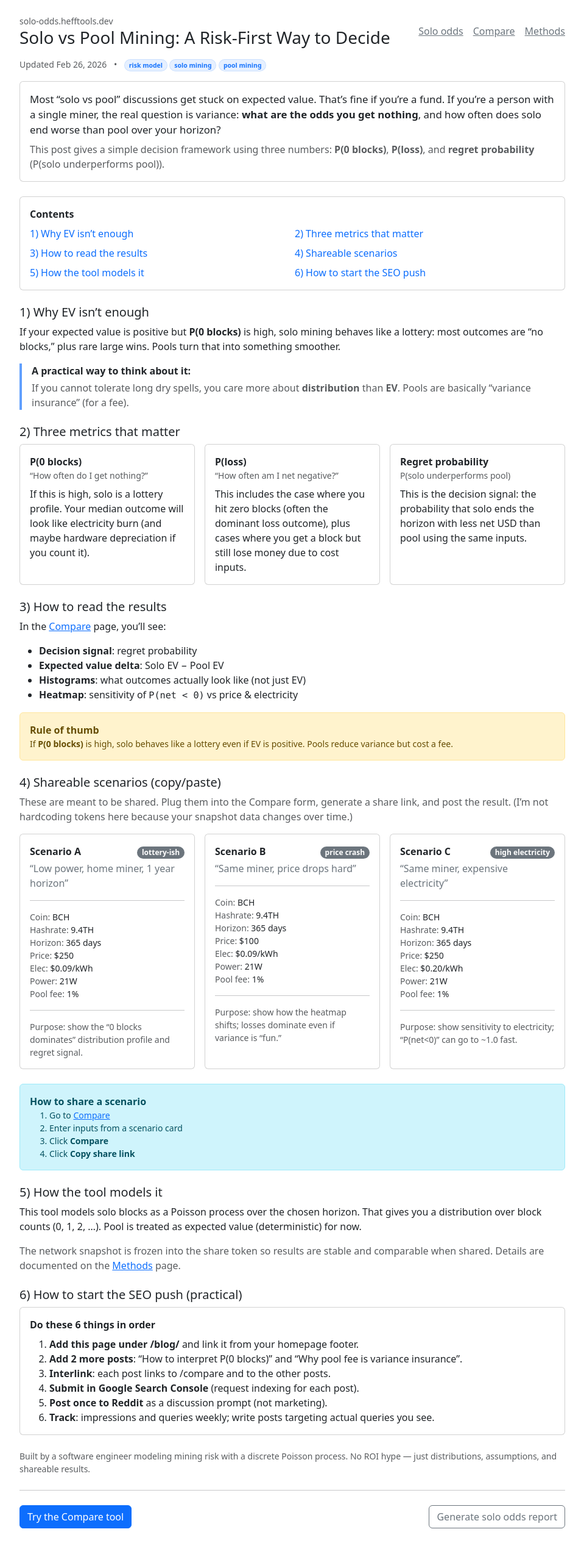
After one commit to heffman/solo-odds, a FastAPI app: template web/templates/solo-vs-pool-risk-first.html in a window 1280 px wide. The commit adds this page. Shown: the whole page at 61% size, without its empty margins (160-1119 px from the left). Run offline with FastAPI, Linux system fonts and the light colour scheme; the template is opened without the code that fills it, so the values that code supplies are empty.

Commit message:
added blog post

```diff
--- a/web/app.py
+++ b/web/app.py
@@ -687,6 +687,11 @@ def methods(request: Request) -> HTMLResponse:
     return templates.TemplateResponse('methods.html', {'request': request})
 
 
+@app.get('/blog/solo-vs-pool-risk-first', response_class=HTMLResponse)
+def methods(request: Request) -> HTMLResponse:
+    return templates.TemplateResponse('solo-vs-pool-risk-first.html', {'request': request})
+
+
 @app.get('/compare', response_class=HTMLResponse)
 def compare_page(request: Request) -> HTMLResponse:
     return templates.TemplateResponse(
--- a/web/templates/compare_form.html
+++ b/web/templates/compare_form.html
@@ -53,8 +53,13 @@
       <div class="d-flex gap-3">
         <a href="/" class="link-secondary">Home</a>
         <a href="/methods" class="link-secondary">Methods</a>
+        <a href="/blog/solo-vs-pool-risk-first/" class="link-secondary">Blog</a>
       </div>
     </div>
+
+    <p class="text-body-secondary">
+      New here? Read <a class="link-secondary" href="/blog/solo-vs-pool-risk-first/">why expected value isn’t enough for solo mining</a>.
+    </p>
 
     <div class="card p-3 mb-4">
       <form id="compare-form">
--- a/web/templates/compare_report.html
+++ b/web/templates/compare_report.html
@@ -17,8 +17,13 @@
         <a href="/" class="link-secondary">Home</a>
         <a href="/methods" class="link-secondary">Methods</a>
         <a href="/compare" class="link-secondary">New compare</a>
+        <a href="/blog/solo-vs-pool-risk-first/" class="link-secondary">Blog</a>
       </div>
     </div>
+
+    <p class="text-body-secondary">
+      New here? Read <a class="link-secondary" href="/blog/solo-vs-pool-risk-first/">why expected value isn’t enough for solo mining</a>.
+    </p>
 
     <div class="card p-3 mb-4">
       <div class="row g-3">
--- a/web/templates/report.html
+++ b/web/templates/report.html
@@ -16,8 +16,13 @@
       <div class="d-flex gap-3">
         <a href="/" class="link-secondary">New report</a>
         <a href="/methods" class="link-secondary">Methods</a>
+        <a href="/blog/solo-vs-pool-risk-first/" class="link-secondary">Blog</a>
       </div>
     </div>
+
+    <p class="text-body-secondary">
+      New here? Read <a class="link-secondary" href="/blog/solo-vs-pool-risk-first/">why expected value isn’t enough for solo mining</a>.
+    </p>
 
      <!-- Headline -->
     <div class="card border-primary mb-3">
--- /dev/null
+++ b/web/templates/solo-vs-pool-risk-first.html
@@ -0,0 +1,276 @@
+<!doctype html>
+<html lang="en">
+<head>
+  <meta charset="utf-8">
+  <title>Solo vs Pool Mining: A Risk-First Way to Decide (with shareable scenarios)</title>
+  <meta name="viewport" content="width=device-width, initial-scale=1">
+
+  <meta name="description" content="A risk-first way to choose solo vs pool mining using probability: P(0 blocks), P(loss), and P(solo underperforms pool). Includes shareable example scenarios." />
+  <meta name="robots" content="index,follow">
+
+  <meta property="og:title" content="Solo vs Pool Mining: A Risk-First Way to Decide" />
+  <meta property="og:description" content="Use P(0 blocks), P(loss), and regret probability to compare solo vs pool mining. Includes shareable scenarios." />
+  <meta property="og:type" content="article" />
+
+  <link rel="canonical" href="https://solo-odds.hefftools.dev/blog/solo-vs-pool-risk-first/" />
+
+  <link href="https://cdn.jsdelivr.net/npm/bootstrap@5.3.3/dist/css/bootstrap.min.css" rel="stylesheet">
+  <link rel="stylesheet" href="/static/site.css?v=2.1">
+
+  <style>
+    .post-wrap { max-width: 920px; margin: 0 auto; }
+    .lede { font-size: 1.05rem; }
+    .callout { border-left: 4px solid rgba(13,110,253,0.65); padding-left: 1rem; }
+    .kbd { font-family: ui-monospace, SFMono-Regular, Menlo, Monaco, Consolas, "Liberation Mono", "Courier New", monospace; font-size: .95em; }
+    .scenario-card .small-muted { color: #6c757d; }
+    .toc a { text-decoration: none; }
+    .toc a:hover { text-decoration: underline; }
+    .badge-soft { background: rgba(13,110,253,0.10); color: rgba(13,110,253,0.95); border: 1px solid rgba(13,110,253,0.12); }
+    code { color: inherit; }
+  </style>
+</head>
+
+<body class="bg-body">
+  <div class="container container-narrow py-4 post-wrap">
+
+    <div class="d-flex justify-content-between align-items-center mb-3">
+      <div>
+        <div class="text-body-secondary small">solo-odds.hefftools.dev</div>
+        <h1 class="h3 mb-0">Solo vs Pool Mining: A Risk-First Way to Decide</h1>
+      </div>
+      <div class="d-flex gap-3">
+        <a href="/" class="link-secondary">Solo odds</a>
+        <a href="/compare" class="link-secondary">Compare</a>
+        <a href="/methods" class="link-secondary">Methods</a>
+      </div>
+    </div>
+
+    <div class="text-body-secondary small mb-3">
+      Updated <time datetime="2026-02-26">Feb 26, 2026</time>
+      <span class="mx-2">•</span>
+      <span class="badge rounded-pill badge-soft">risk model</span>
+      <span class="badge rounded-pill badge-soft">solo mining</span>
+      <span class="badge rounded-pill badge-soft">pool mining</span>
+    </div>
+
+    <div class="card p-3 mb-4">
+      <p class="lede mb-2">
+        Most “solo vs pool” discussions get stuck on expected value. That’s fine if you’re a fund.
+        If you’re a person with a single miner, the real question is variance:
+        <strong>what are the odds you get nothing</strong>, and how often does solo end worse than pool over your horizon?
+      </p>
+      <p class="mb-0 text-body-secondary">
+        This post gives a simple decision framework using three numbers:
+        <strong>P(0 blocks)</strong>, <strong>P(loss)</strong>, and <strong>regret probability</strong>
+        (P(solo underperforms pool)).
+      </p>
+    </div>
+
+    <div class="card p-3 mb-4 toc">
+      <div class="fw-semibold mb-2">Contents</div>
+      <div class="row g-2">
+        <div class="col-12 col-md-6"><a href="#why-ev-isnt-enough">1) Why EV isn’t enough</a></div>
+        <div class="col-12 col-md-6"><a href="#three-metrics">2) Three metrics that matter</a></div>
+        <div class="col-12 col-md-6"><a href="#how-to-read">3) How to read the results</a></div>
+        <div class="col-12 col-md-6"><a href="#shareable-scenarios">4) Shareable scenarios</a></div>
+        <div class="col-12 col-md-6"><a href="#how-this-tool-models">5) How the tool models it</a></div>
+        <div class="col-12 col-md-6"><a href="#seo-push">6) How to start the SEO push</a></div>
+      </div>
+    </div>
+
+    <h2 class="h5 mt-4" id="why-ev-isnt-enough">1) Why EV isn’t enough</h2>
+    <p>
+      If your expected value is positive but <strong>P(0 blocks)</strong> is high, solo mining behaves like a lottery:
+      most outcomes are “no blocks,” plus rare large wins. Pools turn that into something smoother.
+    </p>
+
+    <div class="callout my-3">
+      <p class="mb-1 fw-semibold">A practical way to think about it:</p>
+      <p class="mb-0 text-body-secondary">
+        If you cannot tolerate long dry spells, you care more about <strong>distribution</strong> than <strong>EV</strong>.
+        Pools are basically “variance insurance” (for a fee).
+      </p>
+    </div>
+
+    <h2 class="h5 mt-4" id="three-metrics">2) Three metrics that matter</h2>
+    <div class="row g-3">
+      <div class="col-12 col-md-4">
+        <div class="card p-3 h-100">
+          <div class="fw-semibold">P(0 blocks)</div>
+          <div class="text-body-secondary small mb-2">“How often do I get nothing?”</div>
+          <p class="mb-0">
+            If this is high, solo is a lottery profile. Your median outcome will look like
+            electricity burn (and maybe hardware depreciation if you count it).
+          </p>
+        </div>
+      </div>
+      <div class="col-12 col-md-4">
+        <div class="card p-3 h-100">
+          <div class="fw-semibold">P(loss)</div>
+          <div class="text-body-secondary small mb-2">“How often am I net negative?”</div>
+          <p class="mb-0">
+            This includes the case where you hit zero blocks (often the dominant loss outcome),
+            plus cases where you get a block but still lose money due to cost inputs.
+          </p>
+        </div>
+      </div>
+      <div class="col-12 col-md-4">
+        <div class="card p-3 h-100">
+          <div class="fw-semibold">Regret probability</div>
+          <div class="text-body-secondary small mb-2">P(solo underperforms pool)</div>
+          <p class="mb-0">
+            This is the decision signal: the probability that solo ends the horizon with less net USD than pool
+            using the same inputs.
+          </p>
+        </div>
+      </div>
+    </div>
+
+    <h2 class="h5 mt-4" id="how-to-read">3) How to read the results</h2>
+    <p>
+      In the <a href="/compare">Compare</a> page, you’ll see:
+    </p>
+    <ul>
+      <li><strong>Decision signal</strong>: regret probability</li>
+      <li><strong>Expected value delta</strong>: Solo EV − Pool EV</li>
+      <li><strong>Histograms</strong>: what outcomes actually look like (not just EV)</li>
+      <li><strong>Heatmap</strong>: sensitivity of <span class="kbd">P(net &lt; 0)</span> vs price &amp; electricity</li>
+    </ul>
+
+    <div class="alert alert-warning">
+      <div class="fw-semibold">Rule of thumb</div>
+      <div class="small">
+        If <strong>P(0 blocks)</strong> is high, solo behaves like a lottery even if EV is positive.
+        Pools reduce variance but cost a fee.
+      </div>
+    </div>
+
+    <h2 class="h5 mt-4" id="shareable-scenarios">4) Shareable scenarios (copy/paste)</h2>
+    <p class="text-body-secondary">
+      These are meant to be shared. Plug them into the Compare form, generate a share link, and post the result.
+      (I’m not hardcoding tokens here because your snapshot data changes over time.)
+    </p>
+
+    <div class="row g-3 scenario-card">
+      <div class="col-12 col-md-4">
+        <div class="card p-3 h-100">
+          <div class="d-flex justify-content-between align-items-baseline">
+            <div class="fw-semibold">Scenario A</div>
+            <span class="badge rounded-pill text-bg-secondary">lottery-ish</span>
+          </div>
+          <div class="small-muted mt-1">“Low power, home miner, 1 year horizon”</div>
+          <hr>
+          <div class="small">
+            <div><span class="text-body-secondary">Coin:</span> BCH</div>
+            <div><span class="text-body-secondary">Hashrate:</span> 9.4TH</div>
+            <div><span class="text-body-secondary">Horizon:</span> 365 days</div>
+            <div><span class="text-body-secondary">Price:</span> $250</div>
+            <div><span class="text-body-secondary">Elec:</span> $0.09/kWh</div>
+            <div><span class="text-body-secondary">Power:</span> 21W</div>
+            <div><span class="text-body-secondary">Pool fee:</span> 1%</div>
+          </div>
+          <hr>
+          <div class="small text-body-secondary">
+            Purpose: show the “0 blocks dominates” distribution profile and regret signal.
+          </div>
+        </div>
+      </div>
+
+      <div class="col-12 col-md-4">
+        <div class="card p-3 h-100">
+          <div class="d-flex justify-content-between align-items-baseline">
+            <div class="fw-semibold">Scenario B</div>
+            <span class="badge rounded-pill text-bg-secondary">price crash</span>
+          </div>
+          <div class="small-muted mt-1">“Same miner, price drops hard”</div>
+          <hr>
+          <div class="small">
+            <div><span class="text-body-secondary">Coin:</span> BCH</div>
+            <div><span class="text-body-secondary">Hashrate:</span> 9.4TH</div>
+            <div><span class="text-body-secondary">Horizon:</span> 365 days</div>
+            <div><span class="text-body-secondary">Price:</span> $100</div>
+            <div><span class="text-body-secondary">Elec:</span> $0.09/kWh</div>
+            <div><span class="text-body-secondary">Power:</span> 21W</div>
+            <div><span class="text-body-secondary">Pool fee:</span> 1%</div>
+          </div>
+          <hr>
+          <div class="small text-body-secondary">
+            Purpose: show how the heatmap shifts; losses dominate even if variance is “fun.”
+          </div>
+        </div>
+      </div>
+
+      <div class="col-12 col-md-4">
+        <div class="card p-3 h-100">
+          <div class="d-flex justify-content-between align-items-baseline">
+            <div class="fw-semibold">Scenario C</div>
+            <span class="badge rounded-pill text-bg-secondary">high electricity</span>
+          </div>
+          <div class="small-muted mt-1">“Same miner, expensive electricity”</div>
+          <hr>
+          <div class="small">
+            <div><span class="text-body-secondary">Coin:</span> BCH</div>
+            <div><span class="text-body-secondary">Hashrate:</span> 9.4TH</div>
+            <div><span class="text-body-secondary">Horizon:</span> 365 days</div>
+            <div><span class="text-body-secondary">Price:</span> $250</div>
+            <div><span class="text-body-secondary">Elec:</span> $0.20/kWh</div>
+            <div><span class="text-body-secondary">Power:</span> 21W</div>
+            <div><span class="text-body-secondary">Pool fee:</span> 1%</div>
+          </div>
+          <hr>
+          <div class="small text-body-secondary">
+            Purpose: show sensitivity to electricity; “P(net&lt;0)” can go to ~1.0 fast.
+          </div>
+        </div>
+      </div>
+    </div>
+
+    <div class="alert alert-info mt-4">
+      <div class="fw-semibold">How to share a scenario</div>
+      <ol class="mb-0 small">
+        <li>Go to <a href="/compare">Compare</a></li>
+        <li>Enter inputs from a scenario card</li>
+        <li>Click <strong>Compare</strong></li>
+        <li>Click <strong>Copy share link</strong></li>
+      </ol>
+    </div>
+
+    <h2 class="h5 mt-4" id="how-this-tool-models">5) How the tool models it</h2>
+    <p>
+      This tool models solo blocks as a Poisson process over the chosen horizon.
+      That gives you a distribution over block counts (0, 1, 2, …).
+      Pool is treated as expected value (deterministic) for now.
+    </p>
+    <p class="text-body-secondary">
+      The network snapshot is frozen into the share token so results are stable and comparable when shared.
+      Details are documented on the <a href="/methods">Methods</a> page.
+    </p>
+
+    <h2 class="h5 mt-4" id="seo-push">6) How to start the SEO push (practical)</h2>
+    <div class="card p-3 mb-4">
+      <div class="fw-semibold mb-2">Do these 6 things in order</div>
+      <ol class="mb-0">
+        <li><strong>Add this page under /blog/</strong> and link it from your homepage footer.</li>
+        <li><strong>Add 2 more posts</strong>: “How to interpret P(0 blocks)” and “Why pool fee is variance insurance”.</li>
+        <li><strong>Interlink</strong>: each post links to /compare and to the other posts.</li>
+        <li><strong>Submit in Google Search Console</strong> (request indexing for each post).</li>
+        <li><strong>Post once to Reddit</strong> as a discussion prompt (not marketing).</li>
+        <li><strong>Track</strong>: impressions and queries weekly; write posts targeting actual queries you see.</li>
+      </ol>
+    </div>
+
+    <div class="text-body-secondary small">
+      Built by a software engineer modeling mining risk with a discrete Poisson process.
+      No ROI hype — just distributions, assumptions, and shareable results.
+    </div>
+
+    <hr class="my-4">
+
+    <div class="d-flex justify-content-between flex-wrap gap-2">
+      <a href="/compare" class="btn btn-primary">Try the Compare tool</a>
+      <a href="/" class="btn btn-outline-secondary">Generate solo odds report</a>
+    </div>
+
+  </div>
+</body>
+</html>
```
Also changed, not shown: web/templates/index.html (+8 -0 lines), web/templates/methods.html (+6 -1 lines).
